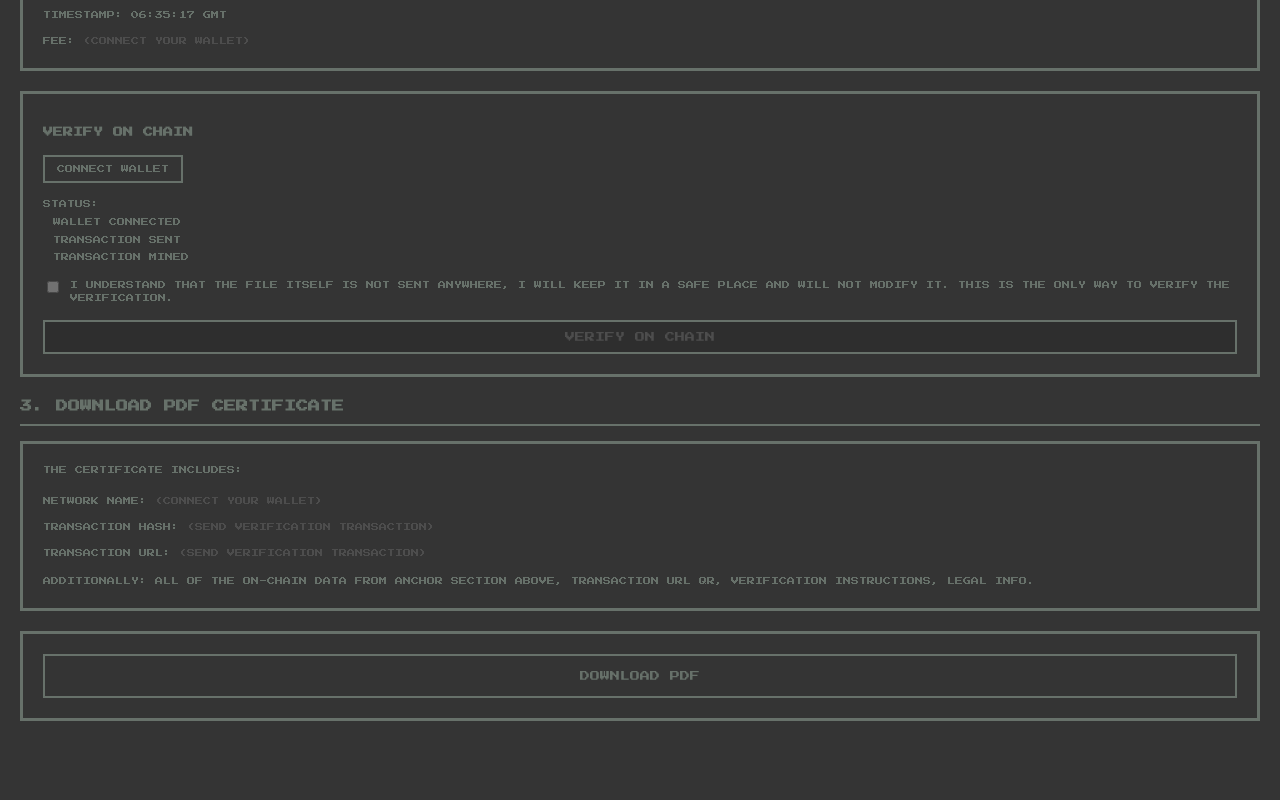
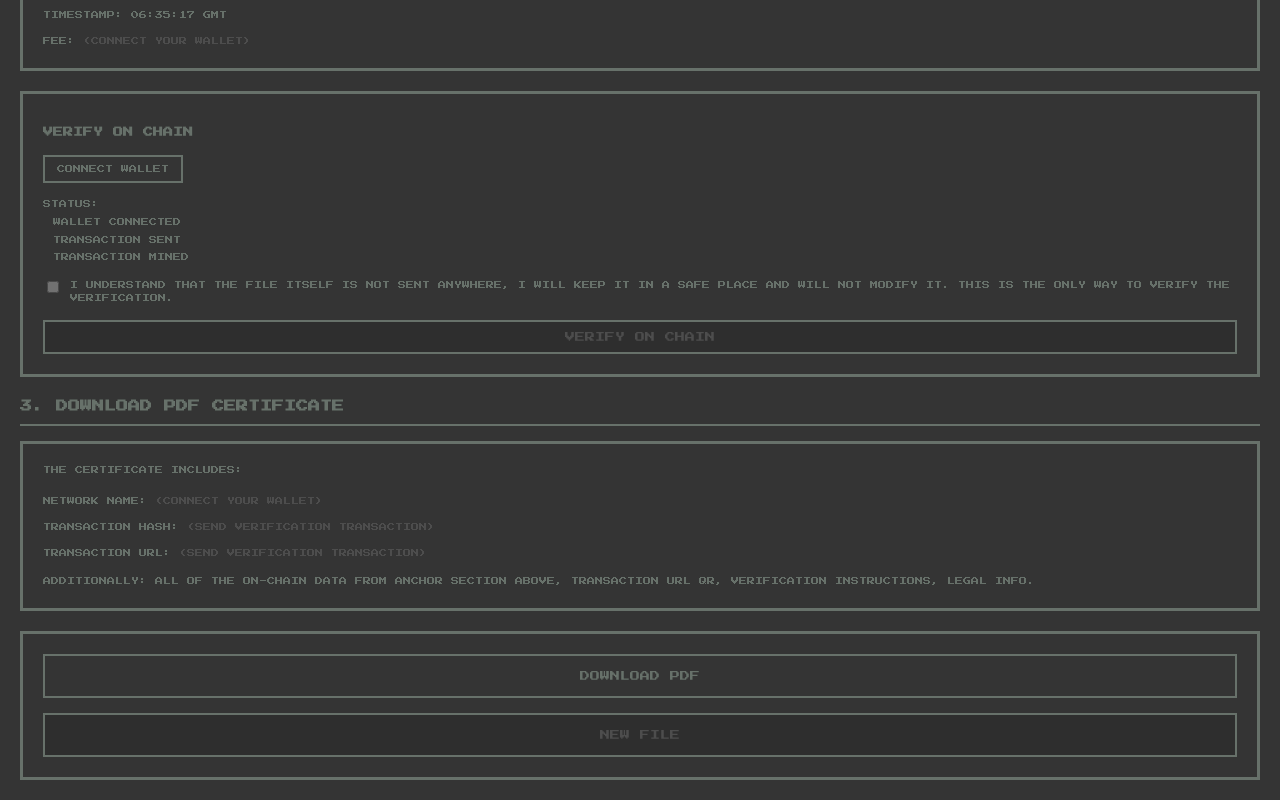
Before and after one commit to self-reality/verifier, a Next.js app in the folder web/: page / in a window 1280 px wide. Shown: the part 640-1440 px from the top of the page. Before the commit the page ends 1381 px from the top, so only its background shows below. Built offline with nearby package versions, Linux system fonts and the light colour scheme.

Commit message:
NEW FILE button, sent transaction logic

```diff
--- a/web/pages/index.tsx
+++ b/web/pages/index.tsx
@@ -125,6 +125,24 @@ export default function Home() {
     }
   };
 
+  const handleNewFile = () => {
+    // Reset file and transaction state, but keep wallet connected
+    setFile(null);
+    setFilename('');
+    setEditedFilename('');
+    setUploadProgress(0);
+    setHashProgress(0);
+    setIsUploading(false);
+    setIsHashing(false);
+    setIsUploaded(false);
+    setTransactionStatus('idle');
+    setTransactionHash('');
+    setTermsAccepted(false);
+    if (fileInputRef.current) {
+      fileInputRef.current.value = '';
+    }
+  };
+
   const handleConnectWallet = () => {
     setWalletConnected(true);
     setWalletAddress('0x' + Math.random().toString(16).substr(2, 40));
@@ -206,12 +224,13 @@ export default function Home() {
               {walletConnected ? (
                 <button
                   onClick={handleDisconnectWallet}
+                  disabled={transactionStatus === 'sent' || transactionStatus === 'minted'}
                   style={{
                     border: '2px solid #DDFFE7',
-                    backgroundColor: '#343434',
-                    color: '#DDFFE7',
+                    backgroundColor: (transactionStatus === 'sent' || transactionStatus === 'minted') ? '#222' : '#343434',
+                    color: (transactionStatus === 'sent' || transactionStatus === 'minted') ? '#888' : '#DDFFE7',
                     padding: '8px 12px',
-                    cursor: 'pointer',
+                    cursor: (transactionStatus === 'sent' || transactionStatus === 'minted') ? 'not-allowed' : 'pointer',
                     fontFamily: "'Press Start 2P', monospace",
                     fontSize: '8px',
                     display: 'flex',
@@ -220,7 +239,11 @@ export default function Home() {
                   }}
                 >
                   CONNECTED
-                  <span style={xButtonStyle}>X</span>
+                  <span style={{
+                    ...xButtonStyle,
+                    borderColor: (transactionStatus === 'sent' || transactionStatus === 'minted') ? '#888' : '#DDFFE7',
+                    backgroundColor: (transactionStatus === 'sent' || transactionStatus === 'minted') ? '#222' : '#343434'
+                  }}>X</span>
                 </button>
               ) : (
                 <button
@@ -310,7 +333,16 @@ export default function Home() {
             }}>
               <div style={{ display: 'flex', alignItems: 'center', justifyContent: 'space-between', marginBottom: '15px' }}>
                 <span style={{ fontSize: '10px' }}>{editedFilename || filename}</span>
-                <button onClick={handleRemoveFile} style={xButtonStandaloneStyle}>
+                <button
+                  onClick={handleRemoveFile}
+                  disabled={transactionStatus === 'sent' || transactionStatus === 'minted'}
+                  style={{
+                    ...xButtonStandaloneStyle,
+                    backgroundColor: (transactionStatus === 'sent' || transactionStatus === 'minted') ? '#222' : '#343434',
+                    color: (transactionStatus === 'sent' || transactionStatus === 'minted') ? '#888' : '#DDFFE7',
+                    borderColor: (transactionStatus === 'sent' || transactionStatus === 'minted') ? '#888' : '#DDFFE7',
+                    cursor: (transactionStatus === 'sent' || transactionStatus === 'minted') ? 'not-allowed' : 'pointer'
+                  }}>
                   X
                 </button>
               </div>
@@ -378,13 +410,13 @@ export default function Home() {
                 <span style={{ fontSize: '8px' }}>{editedFilename || filename}</span>
                 <button
                   onClick={() => setShowEditOverlay(true)}
-                  disabled={!isUploaded}
+                  disabled={!isUploaded || transactionStatus === 'sent' || transactionStatus === 'minted'}
                   style={{
                     border: '2px solid #DDFFE7',
-                    backgroundColor: isUploaded ? '#343434' : '#222',
-                    color: isUploaded ? '#DDFFE7' : '#888',
+                    backgroundColor: (isUploaded && transactionStatus !== 'sent' && transactionStatus !== 'minted') ? '#343434' : '#222',
+                    color: (isUploaded && transactionStatus !== 'sent' && transactionStatus !== 'minted') ? '#DDFFE7' : '#888',
                     padding: '4px 8px',
-                    cursor: isUploaded ? 'pointer' : 'not-allowed',
+                    cursor: (isUploaded && transactionStatus !== 'sent' && transactionStatus !== 'minted') ? 'pointer' : 'not-allowed',
                     fontFamily: "'Press Start 2P', monospace",
                     fontSize: '8px',
                     marginLeft: '10px'
@@ -432,12 +464,13 @@ export default function Home() {
                 {walletConnected ? (
                   <button
                     onClick={handleDisconnectWallet}
+                    disabled={transactionStatus === 'sent' || transactionStatus === 'minted'}
                     style={{
                       border: '2px solid #DDFFE7',
-                      backgroundColor: '#343434',
-                      color: '#DDFFE7',
+                      backgroundColor: (transactionStatus === 'sent' || transactionStatus === 'minted') ? '#222' : '#343434',
+                      color: (transactionStatus === 'sent' || transactionStatus === 'minted') ? '#888' : '#DDFFE7',
                       padding: '8px 12px',
-                      cursor: 'pointer',
+                      cursor: (transactionStatus === 'sent' || transactionStatus === 'minted') ? 'not-allowed' : 'pointer',
                       fontFamily: "'Press Start 2P', monospace",
                       fontSize: '8px',
                       display: 'flex',
@@ -446,7 +479,11 @@ export default function Home() {
                     }}
                   >
                     CONNECTED
-                    <span style={xButtonStyle}>X</span>
+                    <span style={{
+                      ...xButtonStyle,
+                      borderColor: (transactionStatus === 'sent' || transactionStatus === 'minted') ? '#888' : '#DDFFE7',
+                      backgroundColor: (transactionStatus === 'sent' || transactionStatus === 'minted') ? '#222' : '#343434'
+                    }}>X</span>
                   </button>
                 ) : (
                   <button
@@ -587,10 +624,27 @@ export default function Home() {
                   cursor: 'pointer',
                   fontFamily: "'Press Start 2P', monospace",
                   fontSize: '10px',
+                  width: '100%',
+                  marginBottom: '15px'
+                }}
+              >
+                DOWNLOAD PDF
+              </button>
+              <button
+                onClick={handleNewFile}
+                disabled={transactionStatus !== 'minted'}
+                style={{
+                  border: '2px solid #DDFFE7',
+                  backgroundColor: transactionStatus === 'minted' ? '#343434' : '#222',
+                  color: transactionStatus === 'minted' ? '#DDFFE7' : '#888',
+                  padding: '15px 30px',
+                  cursor: transactionStatus === 'minted' ? 'pointer' : 'not-allowed',
+                  fontFamily: "'Press Start 2P', monospace",
+                  fontSize: '10px',
                   width: '100%'
                 }}
               >
-                DOWNLOAD PDF
+                NEW FILE
               </button>
             </div>
         </section>
```
